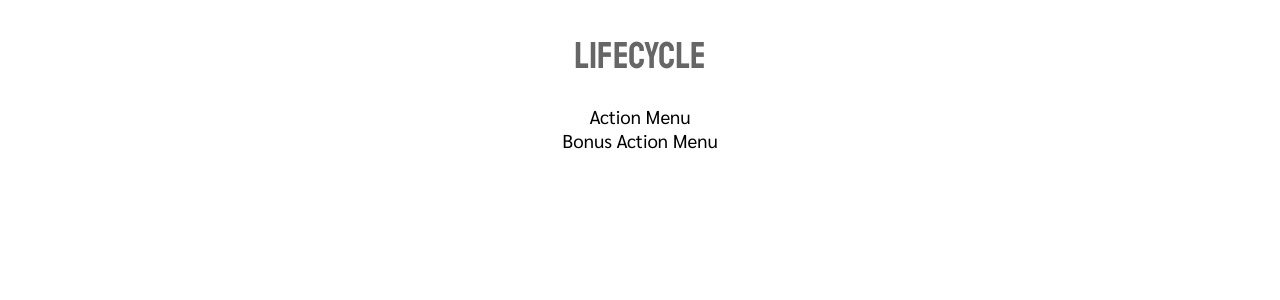
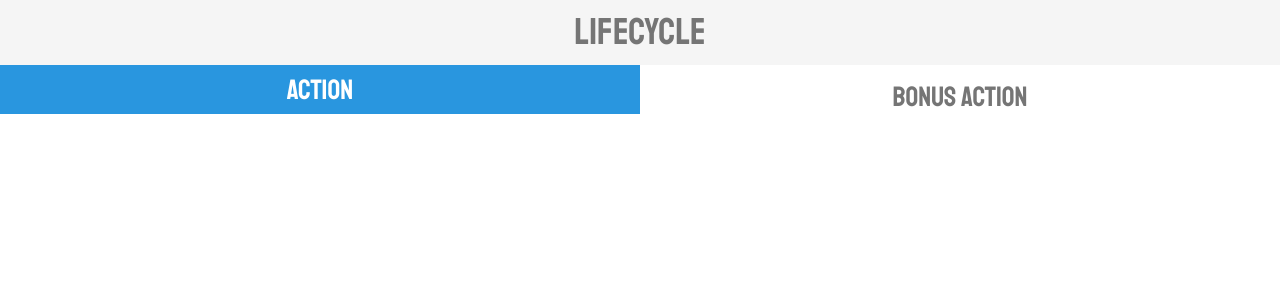
Before and after one commit to kenziebottoms/lifecycle, a React (Create React App) app: page / in a window 1280 px wide. Both pictures are taken after a click on the button "It's My Turn". Shown: the top 300 px of the page. Built offline with nearby package versions, Linux system fonts and the light colour scheme.

Commit message:
include turn phases, styling

```diff
--- a/src/App.js
+++ b/src/App.js
@@ -1,6 +1,6 @@
 import React, { Component } from "react";
-import "./App.scss";
-import Turn from "./Turn";
+import "./scss/App.scss";
+import Menus from "./Menus";
 
 class App extends Component {
   constructor(props) {
@@ -8,6 +8,7 @@ class App extends Component {
     this.state = {
       myTurn: false
     };
+    console.log(this.state);
   }
   render() {
     return (
@@ -15,7 +16,7 @@ class App extends Component {
         <header className="header">
           <h1>Lifecycle</h1>
         </header>
-        <Turn active={this.state.myTurn} />
+        <Menus active={this.state.myTurn} />
       </div>
     );
   }
--- /dev/null
+++ b/src/Menus.js
@@ -0,0 +1,37 @@
+import React, { Component } from "react";
+import "./scss/Menus.scss";
+import ActionMenu from "./menus/Action";
+import BonusActionMenu from "./menus/BonusAction";
+import PHASES from "./phases";
+
+class Menus extends Component {
+  constructor(props) {
+    super(props);
+    this.state = {
+      phase: this.props.active ? PHASES.ACTION : PHASES.INACTIVE
+    };
+  }
+  render() {
+    if (this.state.phase === PHASES.INACTIVE) {
+      return (
+        <button
+          onClick={() => {
+            this.setState({ phase: PHASES.ACTION });
+          }}
+          className="big"
+        >
+          It's My Turn
+        </button>
+      );
+    } else {
+      return (
+        <div className="menus">
+          <ActionMenu active={this.state.phase === PHASES.ACTION} />
+          <BonusActionMenu active={this.state.phase === PHASES.BONUS} />
+        </div>
+      );
+    }
+  }
+}
+
+export default Menus;
--- a/src/Turn.js
+++ /dev/null
@@ -1,35 +0,0 @@
-import React, { Component } from "react";
-import ActionMenu from "./menus/Action";
-import BonusActionMenu from "./menus/BonusAction";
-
-class Turn extends Component {
-  constructor(props) {
-    super(props);
-    this.state = {
-      myTurn: this.props.myTurn
-    };
-  }
-  render() {
-    if (this.state.myTurn) {
-      return (
-        <div class="menus">
-          <ActionMenu />
-          <BonusActionMenu />
-        </div>
-      );
-    } else {
-      return (
-        <button
-          onClick={() => {
-            this.setState({ myTurn: true });
-          }}
-          className="big"
-        >
-          It's My Turn
-        </button>
-      );
-    }
-  }
-}
-
-export default Turn;
--- a/src/menus/Action.js
+++ b/src/menus/Action.js
@@ -1,8 +1,18 @@
 import React, { Component } from "react";
 
 class ActionMenu extends Component {
+  constructor(props) {
+    super(props);
+    this.state = {
+      active: this.props.active
+    };
+  }
   render() {
-    return <div>Action Menu</div>;
+    return (
+      <div className={this.state.active ? "active" : ""}>
+        <h2>Action</h2>
+      </div>
+    );
   }
 }
 
--- a/src/menus/BonusAction.js
+++ b/src/menus/BonusAction.js
@@ -1,8 +1,18 @@
 import React, { Component } from "react";
 
 class BonusActionMenu extends Component {
+  constructor(props) {
+    super(props);
+    this.state = {
+      active: this.props.active
+    };
+  }
   render() {
-    return <div>Bonus Action Menu</div>;
+    return (
+      <div className={this.state.active ? "active" : ""}>
+        <h2>Bonus Action</h2>
+      </div>
+    );
   }
 }
 
--- /dev/null
+++ b/src/phases.js
@@ -0,0 +1,5 @@
+export default {
+  INACTIVE: "INACTIVE",
+  ACTION: "ACTION",
+  BONUS: "BONUS"
+};
--- a/src/App.scss
+++ b/src/scss/App.scss
@@ -1,5 +1,5 @@
 $white: #fff;
-$g1: darken($white, 10%);
+$g1: darken($white, 4%);
 $g2: darken($g1, 10%);
 $g3: darken($g2, 10%);
 $g4: darken($g3, 10%);
@@ -13,23 +13,32 @@ $headerFont: 'Staatliches', serif;
 $bodyFont: 'Sarabun', sans-serif;
 
 body {
+    margin: auto;
     font-family: $bodyFont;
     font-size: 14pt;
 }
 
 h1, h2, h3, h4, h5, h6 {
+    margin: .5em 0;
     font-weight: 400;
     color: $g6;
     font-family: $headerFont;
     @extend %h !optional;
 }
 
+header {
+    background: $g1;
+    h1 {
+        margin: .25em 0;
+    }
+}
+
 .app {
     width: 100%;
     height: 100vh;
     text-align: center;
-    display: grid;
-    grid-template-rows: auto 1fr;
+    display: flex;
+    flex-direction: column;
 }
 
 button {
--- /dev/null
+++ b/src/scss/Menus.scss
@@ -0,0 +1,19 @@
+$blue: #2996df;
+$blue-hl: saturate(lighten($blue, 10%), 10%);
+
+.menus {
+    display: flex;
+    height: 100%;
+    justify-content: center;
+    > div {
+        flex-basis: 50%;
+        &.active {
+            > h2 {
+                background: $blue;
+                margin: 0;
+                padding: .25em 0;
+                color: #fff;
+            }
+        }
+    }
+}
```
